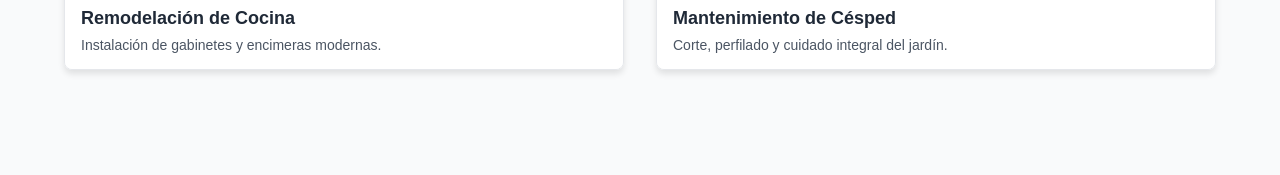
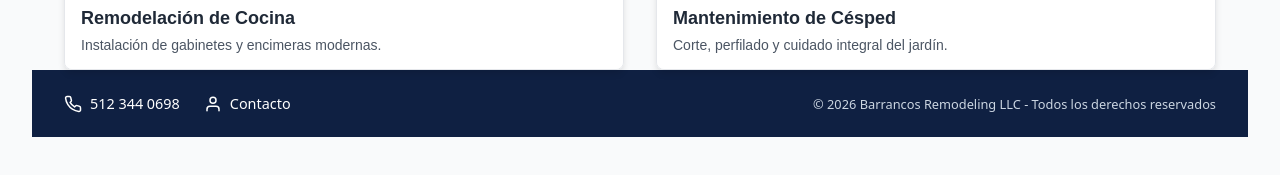
Before and after one commit to Daniel-1209/barrancos-rmd-frondend, a Next.js app: page / in a window 1280 px wide. Shown: the part 531-706 px from the top of the page. Built offline with nearby package versions, Linux system fonts and the light colour scheme.

Commit message:
General styles and footer structur added

```diff
--- a/src/app/page.js
+++ b/src/app/page.js
@@ -1,6 +1,7 @@
 import Navbar from "@/components/Navbar/Navbar";
 import ImageCard from "../components/ImageCard/ImageCard";
 import styles from "./page.module.css"; // Importamos tu CSS puro
+import Footer from "@/components/Footer/Footer";
 
 export default function Inicio() {
   return (
@@ -27,6 +28,7 @@ export default function Inicio() {
           description="Corte, perfilado y cuidado integral del jardín."
         />
       </section>
+      <Footer />
     </main>
   );
 }
--- a/src/components/Footer/Footer.js
+++ b/src/components/Footer/Footer.js
@@ -1,16 +1,53 @@
-import Image from "next/image";
-import styles from "./ImageCard.module.css"; // Importamos tu CSS puro
+import Link from "next/link";
+import styles from "./Footer.module.css";
 
-export default function ImageCard({ imageSrc, title, description }) {
+export default function Footer() {
   return (
-    <div className={styles.card}>
-      <div className={styles.imageContainer}>
-        <Image src={imageSrc} alt={title} fill className={styles.image} />
+    <footer className={styles.footer}>
+      <div className={styles.container}>
+        {/* SECCIÓN DE CONTACTO */}
+        <div className={styles.contactSection}>
+          <a href="tel:+15123440698" className={styles.contactItem}>
+            {/* Ícono de Teléfono */}
+            <svg
+              width="18"
+              height="18"
+              viewBox="0 0 24 24"
+              fill="none"
+              stroke="currentColor"
+              strokeWidth="2"
+              strokeLinecap="round"
+              strokeLinejoin="round"
+            >
+              <path d="M22 16.92v3a2 2 0 0 1-2.18 2 19.79 19.79 0 0 1-8.63-3.07 19.5 19.5 0 0 1-6-6 19.79 19.79 0 0 1-3.07-8.67A2 2 0 0 1 4.11 2h3a2 2 0 0 1 2 1.72 12.84 12.84 0 0 0 .7 2.81 2 2 0 0 1-.45 2.11L8.09 9.91a16 16 0 0 0 6 6l1.27-1.27a2 2 0 0 1 2.11-.45 12.84 12.84 0 0 0 2.81.7A2 2 0 0 1 22 16.92z"></path>
+            </svg>
+            <span>512 344 0698</span>
+          </a>
+
+          <Link href="/formulario" className={styles.contactItem}>
+            {/* Ícono de Usuario / Contacto */}
+            <svg
+              width="18"
+              height="18"
+              viewBox="0 0 24 24"
+              fill="none"
+              stroke="currentColor"
+              strokeWidth="2"
+              strokeLinecap="round"
+              strokeLinejoin="round"
+            >
+              <path d="M20 21v-2a4 4 0 0 0-4-4H8a4 4 0 0 0-4 4v2"></path>
+              <circle cx="12" cy="7" r="4"></circle>
+            </svg>
+            <span>Contacto</span>
+          </Link>
+        </div>
+
+        {/* SECCIÓN DE DERECHOS DE AUTOR */}
+        <div className={styles.copyrightSection}>
+          <p>© 2026 Barrancos Remodeling LLC - Todos los derechos reservados</p>
+        </div>
       </div>
-      <div className={styles.content}>
-        <h3 className={styles.title}>{title}</h3>
-        <p className={styles.description}>{description}</p>
-      </div>
-    </div>
+    </footer>
   );
 }
--- a/src/components/Footer/Footer.module.css
+++ b/src/components/Footer/Footer.module.css
@@ -1,39 +1,76 @@
-.card {
-  border: 1px solid #e5e7eb;
-  border-radius: 8px;
-  overflow: hidden;
-  box-shadow: 0 4px 6px rgba(0, 0, 0, 0.1);
-  transition: box-shadow 0.3s ease;
+/* =========================================
+   1. DISEÑO BASE (Mobile First - Celulares)
+   ========================================= */
+.footer {
+  /* Color azul oscuro basado en tu diseño */
+  background-color: #0f2042;
+  color: #ffffff;
+  padding: 1.5rem 1rem;
+  font-family:
+    system-ui,
+    -apple-system,
+    sans-serif;
 }
 
-.card:hover {
-  box-shadow: 0 10px 15px rgba(0, 0, 0, 0.2);
+.container {
+  display: flex;
+  flex-direction: column;
+  align-items: center;
+  gap: 1rem;
+  max-width: 1200px;
+  margin: 0 auto;
 }
 
-.imageContainer {
-  position: relative;
-  width: 100%;
-  height: 250px;
+/* Contenedor de los teléfonos y botones */
+.contactSection {
+  display: flex;
+  align-items: center;
+  justify-content: center;
+  gap: 1.5rem; /* Espacio entre el teléfono y la palabra contacto */
 }
 
-.image {
-  object-fit: cover;
+/* Estilo para cada bloque de contacto (ícono + texto) */
+.contactItem {
+  display: flex;
+  align-items: center;
+  gap: 8px; /* Espacio entre el ícono y el texto */
+  color: #ffffff;
+  text-decoration: none;
+  font-size: 0.9rem;
+  transition: opacity 0.2s ease;
 }
 
-.content {
-  padding: 1rem;
-  background-color: #ffffff;
+.contactItem:hover {
+  opacity: 0.8;
 }
 
-.title {
-  font-weight: bold;
-  font-size: 1.125rem;
-  color: #1f2937;
-  margin: 0 0 0.5rem 0;
+/* Derechos de autor */
+.copyrightSection {
+  text-align: center;
 }
 
-.description {
-  color: #4b5563;
-  font-size: 0.875rem;
+.copyrightSection p {
   margin: 0;
+  font-size: 0.8rem;
+  color: #cbd5e1; /* Un gris claro para que no resalte tanto como los teléfonos */
 }
+
+/* =========================================
+   2. NIVEL TABLETA Y PC (Pantallas >= 768px)
+   ========================================= */
+@media (min-width: 768px) {
+  .footer {
+    padding: 1.5rem 2rem;
+  }
+
+  /* Cambiamos la dirección para que el contacto quede a la izquierda y el copyright a la derecha */
+  .container {
+    flex-direction: row;
+    justify-content: space-between;
+    align-items: center;
+  }
+
+  .copyrightSection {
+    text-align: right;
+  }
+}
```
